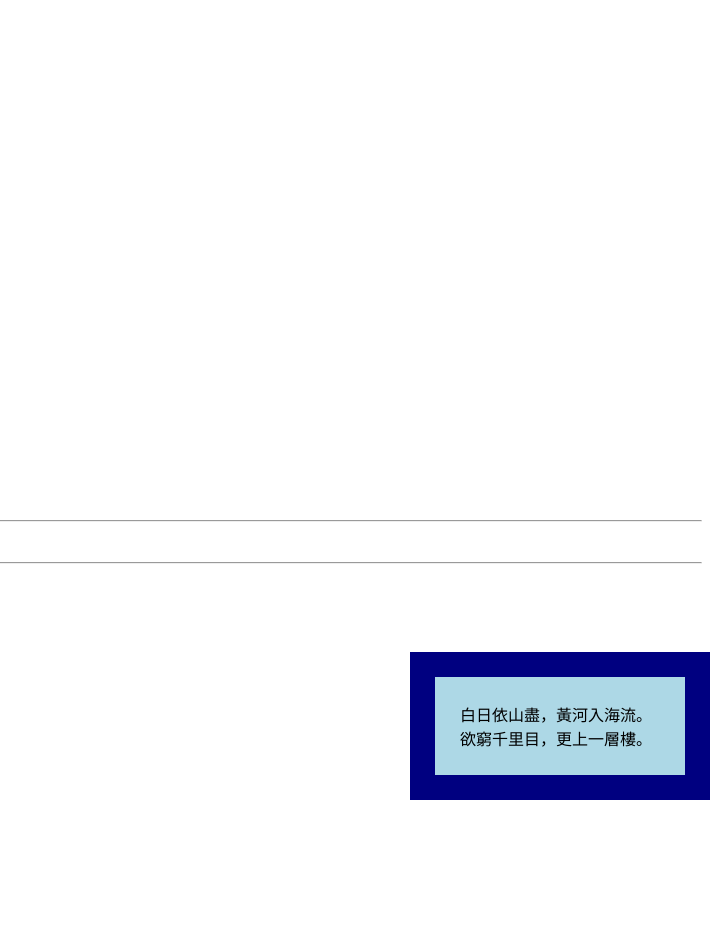
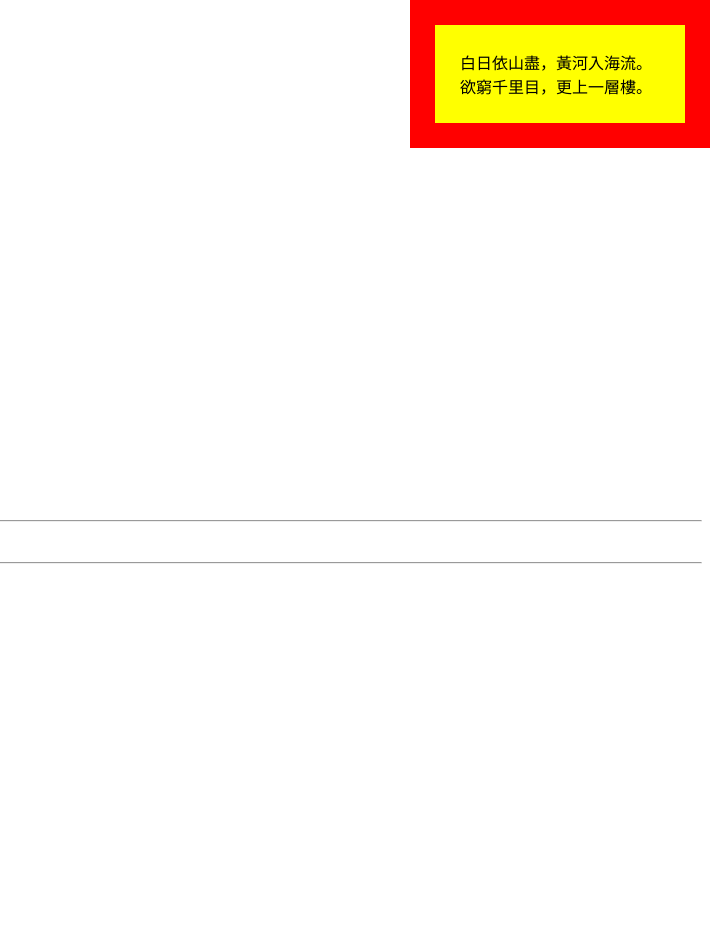
Before and after one commit to lamcheukhin/lamcheukhin.github.io, a plain HTML site: page index.html in a window 1280 px wide. Shown: the full height of the page, 570-1280 px from the left. Drawn offline with Linux system fonts and the light colour scheme.

Commit message:
Update css01.css

```diff
--- a/css01.css
+++ b/css01.css
@@ -1,10 +1,10 @@
 div {
-  background-color: lightblue;
+  background-color: yellow;
   width: 200px;
   padding: 25px;
-  border: 25px solid navy;
+  border: 25px solid red;
 
   position: fixed;
-  bottom: 0;
+  top: 0;
   right: 0;
 }
```
